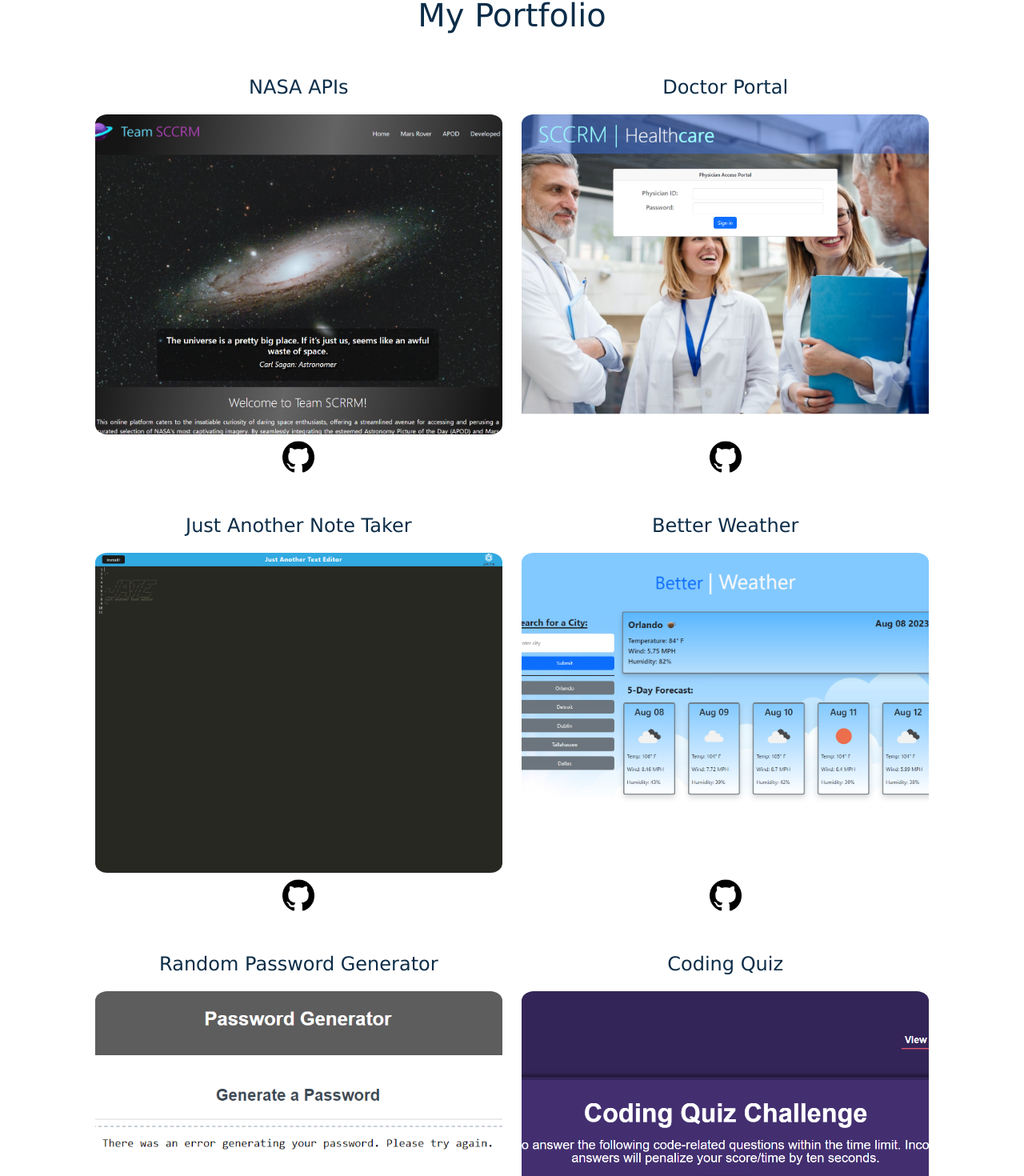
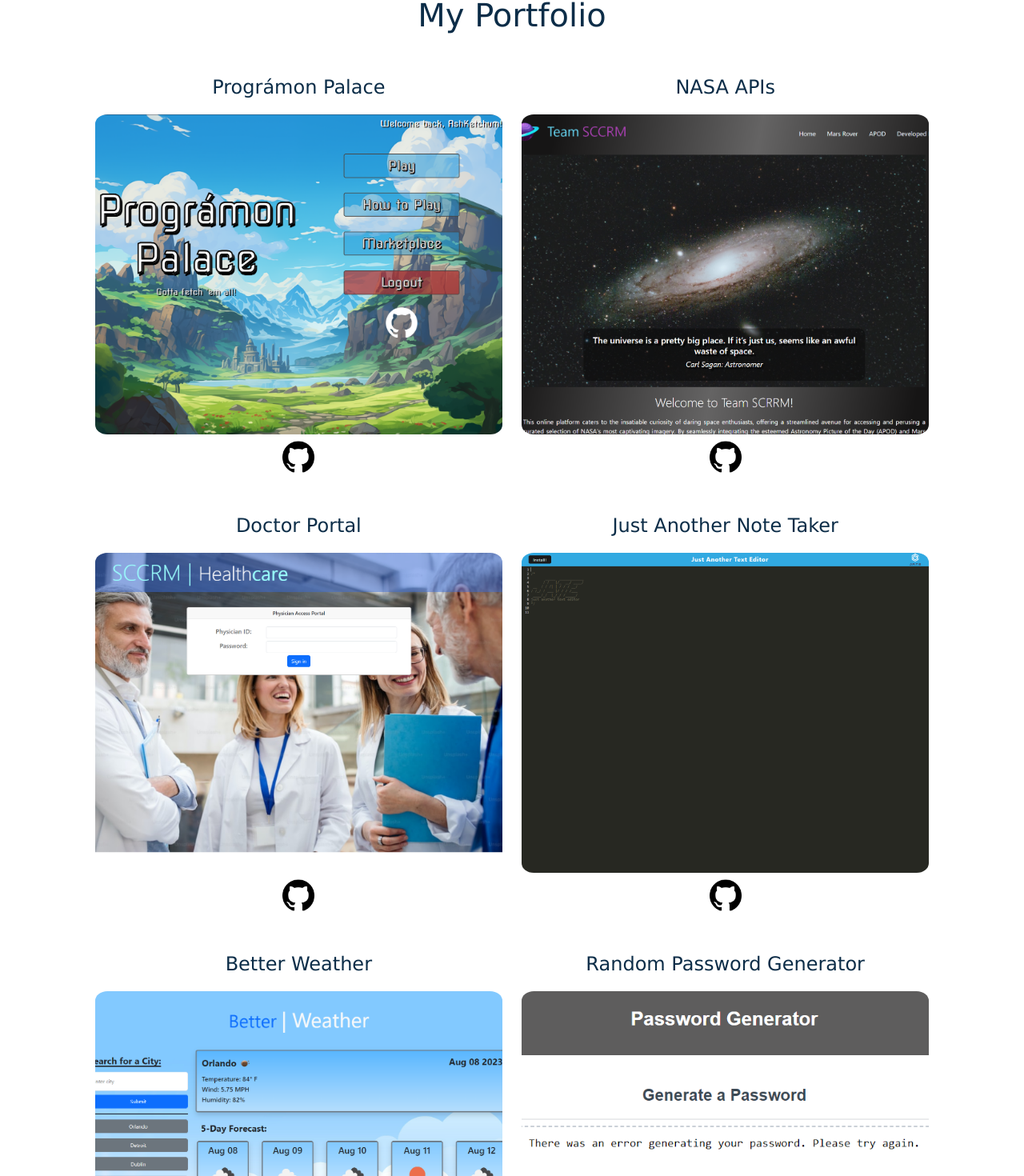
Before and after one commit to ChrisDeHaan/REACT-Portfolio, a React (Vite) app: page /Portfolio in a window 1280 px wide. Shown: the part 203-1673 px from the top of the page at 80% size. Built offline with nearby package versions, Linux system fonts and the light colour scheme.

Commit message:
updated with 3rd project

```diff
--- /dev/null
+++ b/src/components/PortfolioCard.jsx
@@ -0,0 +1,19 @@
+import GithubLogo from '../assets/github-mark.png'
+
+export default function PortfolioCard({title, websiteLink, websiteImage, githubLink}) {
+    return (
+        <div className='col-12 col-md-6 my-4'>
+            <div className='text-center fs-4 title-custom'>
+                <p>{title}</p>
+            </div>
+            <a href={websiteLink} target="_blank">
+                <img src={websiteImage} className='imgEl' />
+            </a>
+            <div className='text-center mt-2'>
+                <a href={githubLink} target='_blank'>
+                    <img src={GithubLogo} className='imgRepo' />
+                </a>
+            </div>
+        </div>
+    )
+}
--- a/src/pages/Portfolio.jsx
+++ b/src/pages/Portfolio.jsx
@@ -1,96 +1,59 @@
+import PortfolioCard from '../components/PortfolioCard'
+
 import NasaSite from '../assets/NASA-API.png'
 import HealthcareSite from '../assets/project-2.png'
 import Jate from '../assets/JATE.png'
 import WeatherApp from '../assets/weather-app.png'
 import PasswordGen from '../assets/password-generator.png'
-import QuizApp from '../assets/quiz-app.png'
-import GithubLogo from '../assets/github-mark.png'
+import ProgramonPalace from '../assets/programon-palace.png'
 
 export default function Portfolio() {
+    const data = [
+        {
+            title: 'Prográmon Palace',
+            websiteLink: 'https://programon-palace-c417e58495b0.herokuapp.com/',
+            websiteImage: ProgramonPalace,
+            githubLink: 'https://github.com/Bunde20/Team-SCCRM-3'
+        },
+        {
+            title: 'NASA APIs',
+            websiteLink: 'https://chrisdehaan.github.io/Team-SCCRM/',
+            websiteImage: NasaSite,
+            githubLink: 'https://github.com/ChrisDeHaan/Team-SCCRM'
+        },
+        {
+            title: 'Doctor Portal',
+            websiteLink: 'https://sccrm-healthcare-bbafb87ca81b.herokuapp.com/',
+            websiteImage: HealthcareSite,
+            githubLink: 'https://github.com/Elrond-Hubbard/Team-SCCRM-2'
+        },
+        {
+            title: 'Just Another Note Taker',
+            websiteLink: 'https://just-another-note-taker-cwd-fa89b7859e8d.herokuapp.com/',
+            websiteImage: Jate,
+            githubLink: 'https://github.com/ChrisDeHaan/PWA-Text-Editor'
+        },
+        {
+            title: 'Better Weather',
+            websiteLink: 'https://chrisdehaan.github.io/Weather-App/',
+            websiteImage: WeatherApp,
+            githubLink: 'https://github.com/ChrisDeHaan/Weather-App'
+        },
+        {
+            title: 'Random Password Generator',
+            websiteLink: 'https://chrisdehaan.github.io/Password-Generator/',
+            websiteImage: PasswordGen,
+            githubLink: 'https://github.com/ChrisDeHaan/Password-Generator'
+        },
+    ]
+
     return (
-        <div>
+        <>
             <h1 className="display-6 text-center m-4 title-custom">My Portfolio</h1>
 
             <div className='row col-10 mx-auto'>
-                <div className='col-12 col-md-6 my-4'>
-                    <div className='text-center fs-4 title-custom'>
-                        <p>NASA APIs</p>
-                    </div>
-                    <a href="https://chrisdehaan.github.io/Team-SCCRM/" target="_blank">
-                        <img src={NasaSite} className='imgEl' />
-                    </a>
-                    <div className='text-center mt-2'>
-                        <a href='https://github.com/ChrisDeHaan/Team-SCCRM' target='_blank'>
-                            <img src={GithubLogo} className='imgRepo' />
-                        </a>
-                    </div>
-                </div>
-                <div className='col-12 col-md-6 my-4'>
-                    <div className='text-center fs-4 title-custom'>
-                        <p>Doctor Portal</p>
-                    </div>
-                    <a href="https://sccrm-healthcare-bbafb87ca81b.herokuapp.com/" target="_blank">
-                        <img src={HealthcareSite} className='imgEl' />
-                    </a>
-                    <div className='text-center mt-2'>
-                        <a href='https://github.com/Elrond-Hubbard/Team-SCCRM-2' target='_blank'>
-                            <img src={GithubLogo} className='imgRepo' />
-                        </a>
-                    </div>
-                </div>
-                <div className='col-12 col-md-6 my-4'>
-                    <div className='text-center fs-4 title-custom'>
-                        <p>Just Another Note Taker</p>
-                    </div>
-                    <a href="https://just-another-note-taker-cwd-fa89b7859e8d.herokuapp.com/" target="_blank">
-                        <img src={Jate} className='imgEl' />
-                    </a>
-                    <div className='text-center mt-2'>
-                        <a href='https://github.com/ChrisDeHaan/PWA-Text-Editor' target='_blank'>
-                            <img src={GithubLogo} className='imgRepo' />
-                        </a>
-                    </div>
-                </div>
-                <div className='col-12 col-md-6 my-4'>
-                    <div className='text-center fs-4 title-custom'>
-                        <p>Better Weather</p>
-                    </div>
-                    <a href="https://chrisdehaan.github.io/Weather-App/" target="_blank">
-                        <img src={WeatherApp} className='imgEl' />
-                    </a>
-                    <div className='text-center mt-2'>
-                        <a href='https://github.com/ChrisDeHaan/Weather-App' target='_blank'>
-                            <img src={GithubLogo} className='imgRepo' />
-                        </a>
-                    </div>
-                </div>
-                <div className='col-12 col-md-6 my-4'>
-                    <div className='text-center fs-4 title-custom'>
-                        <p>Random Password Generator</p>
-                    </div>
-                    <a href="https://chrisdehaan.github.io/Password-Generator/" target="_blank">
-                        <img src={PasswordGen} className='imgEl' />
-                    </a>
-                    <div className='text-center mt-2'>
-                        <a href='https://github.com/ChrisDeHaan/Password-Generator' target='_blank'>
-                            <img src={GithubLogo} className='imgRepo' />
-                        </a>
-                    </div>
-                </div>
-                <div className='col-12 col-md-6 my-4'>
-                    <div className='text-center fs-4 title-custom'>
-                        <p>Coding Quiz</p>
-                    </div>
-                    <a href="https://chrisdehaan.github.io/Timed-Quiz/" target="_blank">
-                        <img src={QuizApp} className='imgEl' />
-                    </a>
-                    <div className='text-center mt-2'>
-                        <a href='https://github.com/ChrisDeHaan/Timed-Quiz' target='_blank'>
-                            <img src={GithubLogo} className='imgRepo' />
-                        </a>
-                    </div>
-                </div>
+                {data.map(obj => <PortfolioCard {...obj}/>)}
             </div>
-        </div>
+        </>
     )
 }
```
Also changed, not shown: src/assets/programon-palace.png (added).
